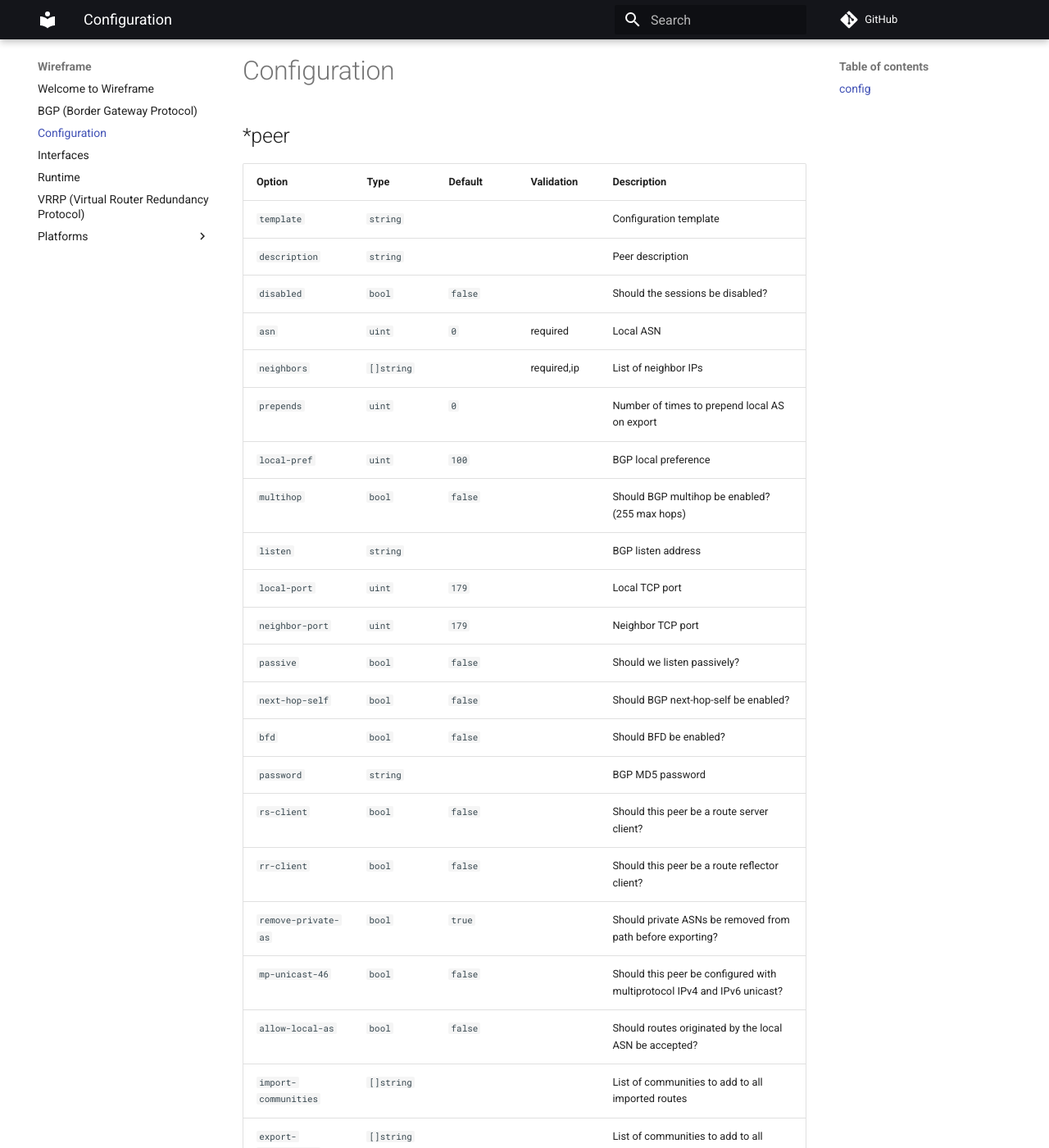
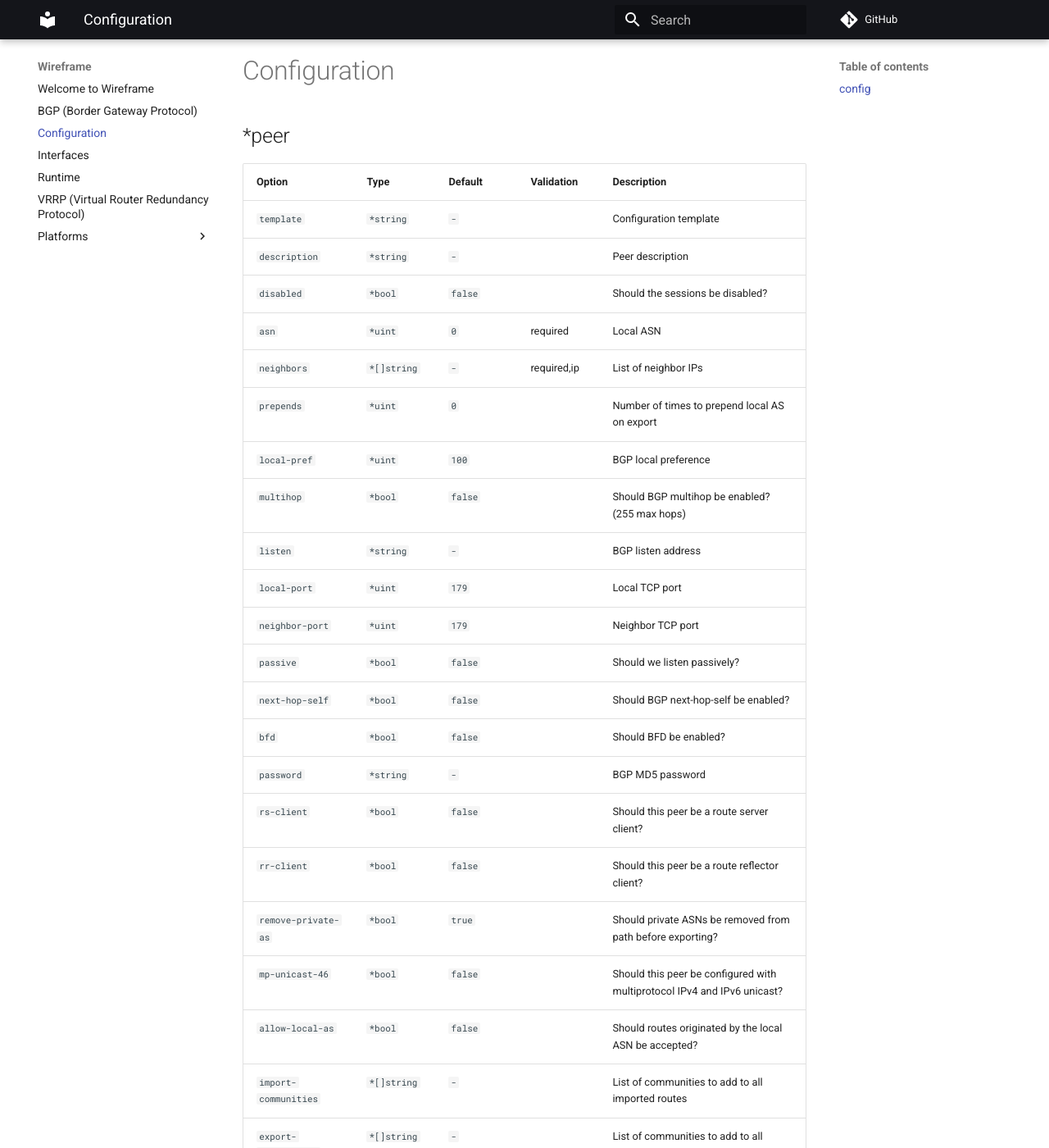
Before and after one commit to natesales/pathvector, an MkDocs documentation site: the page built from docs/configuration.md, in a window 1280 px wide and 1400 px high, scrolled down 1286 px. Shown: the whole window at 82% size. Built offline with MkDocs 1.6.1 and Material for MkDocs 9.7.7, drawn with Linux system fonts in a browser that asks for light colours; comment, search, counter and statistics services are not loaded; some of the changed text lies outside the part shown.

Commit message:
ci: go generate

```diff
--- a/docs/configuration.md
+++ b/docs/configuration.md
@@ -17,7 +17,7 @@
 | `source6` | `string` |  |  | Source IPv6 address |
 | `accept-default` | `bool` | `false` |  | Should default routes be added to the bogon list? |
 | `peers` | `map[string]*peer` |  |  | BGP peer configuration |
-| `templates` | `map[string]peer` |  |  | BGP peer templates |
+| `templates` | `map[string]*peer` |  |  | BGP peer templates |
 | `interfaces` | `map[string]iface` |  |  | Network interface configuration |
 | `vrrp` | `[]vrrpInstance` |  |  | List of VRRP instances |
 | `augments` | `augments` |  |  | Custom configuration options |
@@ -27,104 +27,104 @@
 ## *peer
 | Option | Type | Default | Validation | Description |
 |--------|------|---------|------------|-------------|
-| `template` | `string` |  |  | Configuration template |
-| `description` | `string` |  |  | Peer description |
-| `disabled` | `bool` | `false` |  | Should the sessions be disabled? |
-| `asn` | `uint` | `0` | required | Local ASN |
-| `neighbors` | `[]string` |  | required,ip | List of neighbor IPs |
-| `prepends` | `uint` | `0` |  | Number of times to prepend local AS on export |
-| `local-pref` | `uint` | `100` |  | BGP local preference |
-| `multihop` | `bool` | `false` |  | Should BGP multihop be enabled? (255 max hops) |
-| `listen` | `string` |  |  | BGP listen address |
-| `local-port` | `uint` | `179` |  | Local TCP port |
-| `neighbor-port` | `uint` | `179` |  | Neighbor TCP port |
-| `passive` | `bool` | `false` |  | Should we listen passively? |
-| `next-hop-self` | `bool` | `false` |  | Should BGP next-hop-self be enabled? |
-| `bfd` | `bool` | `false` |  | Should BFD be enabled? |
-| `password` | `string` |  |  | BGP MD5 password |
-| `rs-client` | `bool` | `false` |  | Should this peer be a route server client? |
-| `rr-client` | `bool` | `false` |  | Should this peer be a route reflector client? |
-| `remove-private-as` | `bool` | `true` |  | Should private ASNs be removed from path before exporting? |
-| `mp-unicast-46` | `bool` | `false` |  | Should this peer be configured with multiprotocol IPv4 and IPv6 unicast? |
-| `allow-local-as` | `bool` | `false` |  | Should routes originated by the local ASN be accepted? |
-| `import-communities` | `[]string` |  |  | List of communities to add to all imported routes |
-| `export-communities` | `[]string` |  |  | List of communities to add to all exported routes |
-| `announce-communities` | `[]string` |  |  | Announce all routes matching these communities to the peer |
-| `as-set` | `string` |  |  | Peer's as-set for filtering |
-| `import-limit4` | `uint` | `1000000` |  | Maximum number of IPv4 prefixes to import |
-| `import-limit6` | `uint` | `100000` |  | Maximum number of IPv6 prefixes to import |
-| `enforce-first-as` | `bool` | `true` |  | Should we only accept routes who's first AS is equal to the configured peer address? |
-| `enforce-peer-nexthop` | `bool` | `true` |  | Should we only accept routes with a next hop equal to the configured neighbor address? |
-| `max-prefix-action` | `string` | `disable` |  | What action should be taken when the max prefix limit is tripped? |
-| `allow-blackhole-community` | `bool` | `false` |  | Should this peer be allowed to send routes with the blackhole community? |
-| `filter-irr` | `bool` | `true` |  | Should IRR filtering be applied? |
-| `filter-rpki` | `bool` | `true` |  | Should RPKI invalids be rejected? |
-| `filter-max-prefix` | `bool` | `true` |  | Should max prefix filtering be applied? |
-| `filter-bogons` | `bool` | `true` |  | Should bogon prefixes be rejected? |
-| `filter-tier1-asns` | `bool` | `false` |  | Should paths containing 'Tier 1' ASNs be rejected (Peerlock Lite)?' |
-| `filter-small-prefixes` | `bool` | `true` |  | Should small prefixes (ge 24, ge 48) be rejected? |
-| `auto-import-limits` | `bool` | `false` |  | Get import limits automatically from PeeringDB? |
-| `auto-as-set` | `bool` | `false` |  | Get as-set automatically from PeeringDB? |
-| `prefixes` | `[]string` |  |  | Prefixes to accept |
-| `announce-default` | `bool` | `false` |  | Should a default route be exported to this peer? |
-| `announce-originated` | `bool` | `true` |  | Should locally originated routes be announced to this peer? |
-| `session-global` | `string` |  |  | Configuration to add to each session before any defined BGP protocols |
-| `pre-import` | `string` |  |  | Configuration to add at the beginning of the import filter |
-| `pre-export` | `string` |  |  | Configuration to add at the beginning of the export filter |
-| `pre-import-final` | `string` |  |  | Configuration to add immediately before the final accept/reject on import |
-| `pre-export-final` | `string` |  |  | Configuration to add immediately before the final accept/reject on export |
+| `template` | `*string` | `-` |  | Configuration template |
+| `description` | `*string` | `-` |  | Peer description |
+| `disabled` | `*bool` | `false` |  | Should the sessions be disabled? |
+| `asn` | `*uint` | `0` | required | Local ASN |
+| `neighbors` | `*[]string` | `-` | required,ip | List of neighbor IPs |
+| `prepends` | `*uint` | `0` |  | Number of times to prepend local AS on export |
+| `local-pref` | `*uint` | `100` |  | BGP local preference |
+| `multihop` | `*bool` | `false` |  | Should BGP multihop be enabled? (255 max hops) |
+| `listen` | `*string` | `-` |  | BGP listen address |
+| `local-port` | `*uint` | `179` |  | Local TCP port |
+| `neighbor-port` | `*uint` | `179` |  | Neighbor TCP port |
+| `passive` | `*bool` | `false` |  | Should we listen passively? |
+| `next-hop-self` | `*bool` | `false` |  | Should BGP next-hop-self be enabled? |
+| `bfd` | `*bool` | `false` |  | Should BFD be enabled? |
+| `password` | `*string` | `-` |  | BGP MD5 password |
+| `rs-client` | `*bool` | `false` |  | Should this peer be a route server client? |
+| `rr-client` | `*bool` | `false` |  | Should this peer be a route reflector client? |
+| `remove-private-as` | `*bool` | `true` |  | Should private ASNs be removed from path before exporting? |
+| `mp-unicast-46` | `*bool` | `false` |  | Should this peer be configured with multiprotocol IPv4 and IPv6 unicast? |
+| `allow-local-as` | `*bool` | `false` |  | Should routes originated by the local ASN be accepted? |
+| `import-communities` | `*[]string` | `-` |  | List of communities to add to all imported routes |
+| `export-communities` | `*[]string` | `-` |  | List of communities to add to all exported routes |
+| `announce-communities` | `*[]string` | `-` |  | Announce all routes matching these communities to the peer |
+| `as-set` | `*string` | `-` |  | Peer's as-set for filtering |
+| `import-limit4` | `*uint` | `1000000` |  | Maximum number of IPv4 prefixes to import |
+| `import-limit6` | `*uint` | `100000` |  | Maximum number of IPv6 prefixes to import |
+| `enforce-first-as` | `*bool` | `true` |  | Should we only accept routes who's first AS is equal to the configured peer address? |
+| `enforce-peer-nexthop` | `*bool` | `true` |  | Should we only accept routes with a next hop equal to the configured neighbor address? |
+| `max-prefix-action` | `*string` | `disable` |  | What action should be taken when the max prefix limit is tripped? |
+| `allow-blackhole-community` | `*bool` | `false` |  | Should this peer be allowed to send routes with the blackhole community? |
+| `filter-irr` | `*bool` | `true` |  | Should IRR filtering be applied? |
+| `filter-rpki` | `*bool` | `true` |  | Should RPKI invalids be rejected? |
+| `filter-max-prefix` | `*bool` | `true` |  | Should max prefix filtering be applied? |
+| `filter-bogons` | `*bool` | `true` |  | Should bogon prefixes be rejected? |
+| `filter-tier1-asns` | `*bool` | `false` |  | Should paths containing 'Tier 1' ASNs be rejected (Peerlock Lite)?' |
+| `filter-small-prefixes` | `*bool` | `true` |  | Should small prefixes (ge 24, ge 48) be rejected? |
+| `auto-import-limits` | `*bool` | `false` |  | Get import limits automatically from PeeringDB? |
+| `auto-as-set` | `*bool` | `false` |  | Get as-set automatically from PeeringDB? |
+| `prefixes` | `*[]string` | `-` |  | Prefixes to accept |
+| `announce-default` | `*bool` | `false` |  | Should a default route be exported to this peer? |
+| `announce-originated` | `*bool` | `true` |  | Should locally originated routes be announced to this peer? |
+| `session-global` | `*string` | `-` |  | Configuration to add to each session before any defined BGP protocols |
+| `pre-import` | `*string` | `-` |  | Configuration to add at the beginning of the import filter |
+| `pre-export` | `*string` | `-` |  | Configuration to add at the beginning of the export filter |
+| `pre-import-final` | `*string` | `-` |  | Configuration to add immediately before the final accept/reject on import |
+| `pre-export-final` | `*string` | `-` |  | Configuration to add immediately before the final accept/reject on export |
 
 <!-- Code generated DO NOT EDIT -->
 # Configuration
-## peer
+## *peer
 | Option | Type | Default | Validation | Description |
 |--------|------|---------|------------|-------------|
-| `template` | `string` |  |  | Configuration template |
-| `description` | `string` |  |  | Peer description |
-| `disabled` | `bool` | `false` |  | Should the sessions be disabled? |
-| `asn` | `uint` | `0` | required | Local ASN |
-| `neighbors` | `[]string` |  | required,ip | List of neighbor IPs |
-| `prepends` | `uint` | `0` |  | Number of times to prepend local AS on export |
-| `local-pref` | `uint` | `100` |  | BGP local preference |
-| `multihop` | `bool` | `false` |  | Should BGP multihop be enabled? (255 max hops) |
-| `listen` | `string` |  |  | BGP listen address |
-| `local-port` | `uint` | `179` |  | Local TCP port |
-| `neighbor-port` | `uint` | `179` |  | Neighbor TCP port |
-| `passive` | `bool` | `false` |  | Should we listen passively? |
-| `next-hop-self` | `bool` | `false` |  | Should BGP next-hop-self be enabled? |
-| `bfd` | `bool` | `false` |  | Should BFD be enabled? |
-| `password` | `string` |  |  | BGP MD5 password |
-| `rs-client` | `bool` | `false` |  | Should this peer be a route server client? |
-| `rr-client` | `bool` | `false` |  | Should this peer be a route reflector client? |
-| `remove-private-as` | `bool` | `true` |  | Should private ASNs be removed from path before exporting? |
-| `mp-unicast-46` | `bool` | `false` |  | Should this peer be configured with multiprotocol IPv4 and IPv6 unicast? |
-| `allow-local-as` | `bool` | `false` |  | Should routes originated by the local ASN be accepted? |
-| `import-communities` | `[]string` |  |  | List of communities to add to all imported routes |
-| `export-communities` | `[]string` |  |  | List of communities to add to all exported routes |
-| `announce-communities` | `[]string` |  |  | Announce all routes matching these communities to the peer |
-| `as-set` | `string` |  |  | Peer's as-set for filtering |
-| `import-limit4` | `uint` | `1000000` |  | Maximum number of IPv4 prefixes to import |
-| `import-limit6` | `uint` | `100000` |  | Maximum number of IPv6 prefixes to import |
-| `enforce-first-as` | `bool` | `true` |  | Should we only accept routes who's first AS is equal to the configured peer address? |
-| `enforce-peer-nexthop` | `bool` | `true` |  | Should we only accept routes with a next hop equal to the configured neighbor address? |
-| `max-prefix-action` | `string` | `disable` |  | What action should be taken when the max prefix limit is tripped? |
-| `allow-blackhole-community` | `bool` | `false` |  | Should this peer be allowed to send routes with the blackhole community? |
-| `filter-irr` | `bool` | `true` |  | Should IRR filtering be applied? |
-| `filter-rpki` | `bool` | `true` |  | Should RPKI invalids be rejected? |
-| `filter-max-prefix` | `bool` | `true` |  | Should max prefix filtering be applied? |
-| `filter-bogons` | `bool` | `true` |  | Should bogon prefixes be rejected? |
-| `filter-tier1-asns` | `bool` | `false` |  | Should paths containing 'Tier 1' ASNs be rejected (Peerlock Lite)?' |
-| `filter-small-prefixes` | `bool` | `true` |  | Should small prefixes (ge 24, ge 48) be rejected? |
-| `auto-import-limits` | `bool` | `false` |  | Get import limits automatically from PeeringDB? |
-| `auto-as-set` | `bool` | `false` |  | Get as-set automatically from PeeringDB? |
-| `prefixes` | `[]string` |  |  | Prefixes to accept |
-| `announce-default` | `bool` | `false` |  | Should a default route be exported to this peer? |
-| `announce-originated` | `bool` | `true` |  | Should locally originated routes be announced to this peer? |
-| `session-global` | `string` |  |  | Configuration to add to each session before any defined BGP protocols |
-| `pre-import` | `string` |  |  | Configuration to add at the beginning of the import filter |
-| `pre-export` | `string` |  |  | Configuration to add at the beginning of the export filter |
-| `pre-import-final` | `string` |  |  | Configuration to add immediately before the final accept/reject on import |
-| `pre-export-final` | `string` |  |  | Configuration to add immediately before the final accept/reject on export |
+| `template` | `*string` | `-` |  | Configuration template |
+| `description` | `*string` | `-` |  | Peer description |
+| `disabled` | `*bool` | `false` |  | Should the sessions be disabled? |
+| `asn` | `*uint` | `0` | required | Local ASN |
+| `neighbors` | `*[]string` | `-` | required,ip | List of neighbor IPs |
+| `prepends` | `*uint` | `0` |  | Number of times to prepend local AS on export |
+| `local-pref` | `*uint` | `100` |  | BGP local preference |
+| `multihop` | `*bool` | `false` |  | Should BGP multihop be enabled? (255 max hops) |
+| `listen` | `*string` | `-` |  | BGP listen address |
+| `local-port` | `*uint` | `179` |  | Local TCP port |
+| `neighbor-port` | `*uint` | `179` |  | Neighbor TCP port |
+| `passive` | `*bool` | `false` |  | Should we listen passively? |
+| `next-hop-self` | `*bool` | `false` |  | Should BGP next-hop-self be enabled? |
+| `bfd` | `*bool` | `false` |  | Should BFD be enabled? |
+| `password` | `*string` | `-` |  | BGP MD5 password |
+| `rs-client` | `*bool` | `false` |  | Should this peer be a route server client? |
+| `rr-client` | `*bool` | `false` |  | Should this peer be a route reflector client? |
+| `remove-private-as` | `*bool` | `true` |  | Should private ASNs be removed from path before exporting? |
+| `mp-unicast-46` | `*bool` | `false` |  | Should this peer be configured with multiprotocol IPv4 and IPv6 unicast? |
+| `allow-local-as` | `*bool` | `false` |  | Should routes originated by the local ASN be accepted? |
+| `import-communities` | `*[]string` | `-` |  | List of communities to add to all imported routes |
+| `export-communities` | `*[]string` | `-` |  | List of communities to add to all exported routes |
+| `announce-communities` | `*[]string` | `-` |  | Announce all routes matching these communities to the peer |
+| `as-set` | `*string` | `-` |  | Peer's as-set for filtering |
+| `import-limit4` | `*uint` | `1000000` |  | Maximum number of IPv4 prefixes to import |
+| `import-limit6` | `*uint` | `100000` |  | Maximum number of IPv6 prefixes to import |
+| `enforce-first-as` | `*bool` | `true` |  | Should we only accept routes who's first AS is equal to the configured peer address? |
+| `enforce-peer-nexthop` | `*bool` | `true` |  | Should we only accept routes with a next hop equal to the configured neighbor address? |
+| `max-prefix-action` | `*string` | `disable` |  | What action should be taken when the max prefix limit is tripped? |
+| `allow-blackhole-community` | `*bool` | `false` |  | Should this peer be allowed to send routes with the blackhole community? |
+| `filter-irr` | `*bool` | `true` |  | Should IRR filtering be applied? |
+| `filter-rpki` | `*bool` | `true` |  | Should RPKI invalids be rejected? |
+| `filter-max-prefix` | `*bool` | `true` |  | Should max prefix filtering be applied? |
+| `filter-bogons` | `*bool` | `true` |  | Should bogon prefixes be rejected? |
+| `filter-tier1-asns` | `*bool` | `false` |  | Should paths containing 'Tier 1' ASNs be rejected (Peerlock Lite)?' |
+| `filter-small-prefixes` | `*bool` | `true` |  | Should small prefixes (ge 24, ge 48) be rejected? |
+| `auto-import-limits` | `*bool` | `false` |  | Get import limits automatically from PeeringDB? |
+| `auto-as-set` | `*bool` | `false` |  | Get as-set automatically from PeeringDB? |
+| `prefixes` | `*[]string` | `-` |  | Prefixes to accept |
+| `announce-default` | `*bool` | `false` |  | Should a default route be exported to this peer? |
+| `announce-originated` | `*bool` | `true` |  | Should locally originated routes be announced to this peer? |
+| `session-global` | `*string` | `-` |  | Configuration to add to each session before any defined BGP protocols |
+| `pre-import` | `*string` | `-` |  | Configuration to add at the beginning of the import filter |
+| `pre-export` | `*string` | `-` |  | Configuration to add at the beginning of the export filter |
+| `pre-import-final` | `*string` | `-` |  | Configuration to add immediately before the final accept/reject on import |
+| `pre-export-final` | `*string` | `-` |  | Configuration to add immediately before the final accept/reject on export |
 
 <!-- Code generated DO NOT EDIT -->
 # Configuration
```
